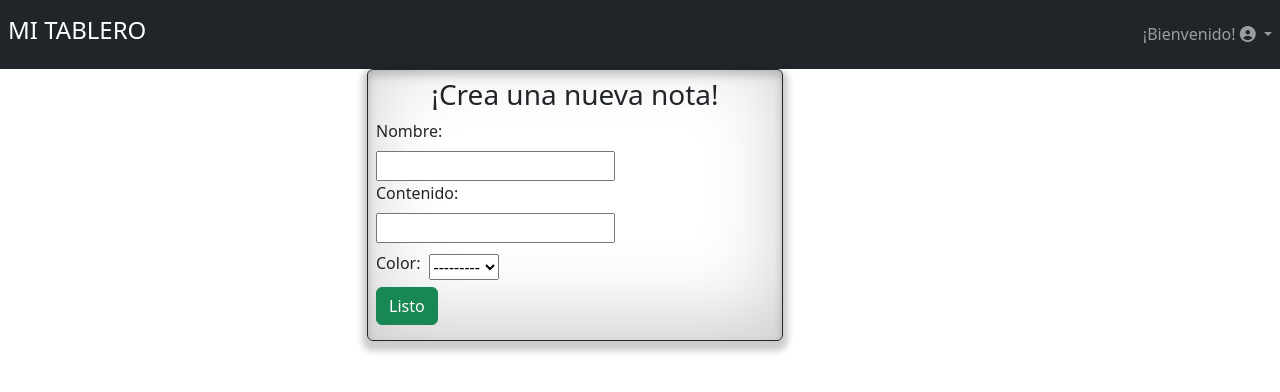
After one commit to SlLVlNHA/EQUIPO4DI, a Django app: page /tablero/new/ in a window 1280 px wide. The commit adds this page. Shown: the top 392 px of the page. Run offline with Django 5.2, Linux system fonts and the light colour scheme; the visitor is signed in with stand-in values (Sample User, id 1); some libraries are stand-ins or nearby versions.

Commit message:
Cas agregado con exito: Crear nota nueva

```diff
--- /dev/null
+++ b/cards/forms.py
@@ -0,0 +1,7 @@
+from django import forms
+from .models import Card
+
+class CardForm(forms.ModelForm):
+    class Meta:
+        model = Card
+        fields = ['title', 'content', 'color']
--- /dev/null
+++ b/cards/templates/cards/card_form.html
@@ -0,0 +1,30 @@
+{% extends 'base.html' %}
+{% load static %}
+
+{% block content %}
+<div class="row justify-content-center">
+    <div class="col-md-6">
+        <div class="card border-dark rounded p-2">
+            <h3 class="text-center mb-2">¡Crea una nueva nota!</h3>
+            <form action="{% url 'new_card' %}" method="post">
+                {% csrf_token %}
+                <div class="mb">
+                    <label for="id_title" class="form-label fs-9">Nombre:</label>
+                    <br>
+                    {{ form.title }}
+                </div>
+                <div class="mb-2">
+                    <label for="id_content" class="form-label fs-9">Contenido:</label>
+                    <br>
+                    {{ form.content }}
+                </div>
+                <div class="mb-1 d-flex align-items-center">
+                    <label for="id_color" class="form-label fs-9 me-2">Color:</label>
+                    {{ form.color }}
+                </div>
+                <button type="submit" class="btn btn-success">Listo</button>
+            </form>
+        </div>
+    </div>
+</div>
+{% endblock %}
--- a/cards/templates/cards/card_list.html
+++ b/cards/templates/cards/card_list.html
@@ -2,7 +2,7 @@
 {% load static %}
 {% block content %}
 <div class="mt-3" style="display: flex; align-items: center; justify-content: flex-end;">
-  <a href="#" style="color:rgb(61, 60, 60); margin-right: 15px;"><i class="fa-solid fa-file-circle-plus"></i></a>
+  <a href="new/" style="color:rgb(61, 60, 60); margin-right: 15px;"><i class="fa-solid fa-file-circle-plus"></i></a>
   <form action="{% url 'search_blogs' %}" method="get" style="display: flex; align-items: center;">
     {% csrf_token %}
     <input type="text" name="q" placeholder="Buscar...">
--- a/cards/urls.py
+++ b/cards/urls.py
@@ -5,4 +5,5 @@ urlpatterns = [
     path('',views.CardListView.as_view(),name='tablero'),
     path('delete/<int:pk>', views.CardDeleteView.as_view(), name='delete_card'), #Abraham
     path('search-blogs/',views.BlogSearchView.as_view(), name='search_blogs'), #Mau
+    path('new/', views.CardCreateView.as_view(), name='new_card'), #Gabriela
 ]
--- a/cards/views.py
+++ b/cards/views.py
@@ -2,9 +2,20 @@ from django.shortcuts import render
 from .models import Card
 from django.db.models import Q
 from django.views import View
-from django.views.generic import ListView, DetailView, DeleteView
+from .forms import CardForm
+from django.contrib.auth.mixins import LoginRequiredMixin
+from django.views.generic import ListView, DetailView, DeleteView, CreateView
 
-# Create your views here.
+#Creacion de una nueva nota
+class CardCreateView(LoginRequiredMixin, CreateView):
+    model = Card
+    form_class = CardForm
+    success_url = '/tablero/'
+
+    def form_valid(self, form):
+        form.instance.user = self.request.user
+        return super().form_valid(form)
+
 class CardListView(ListView):
     model = Card
     paginate_by = 6
```
